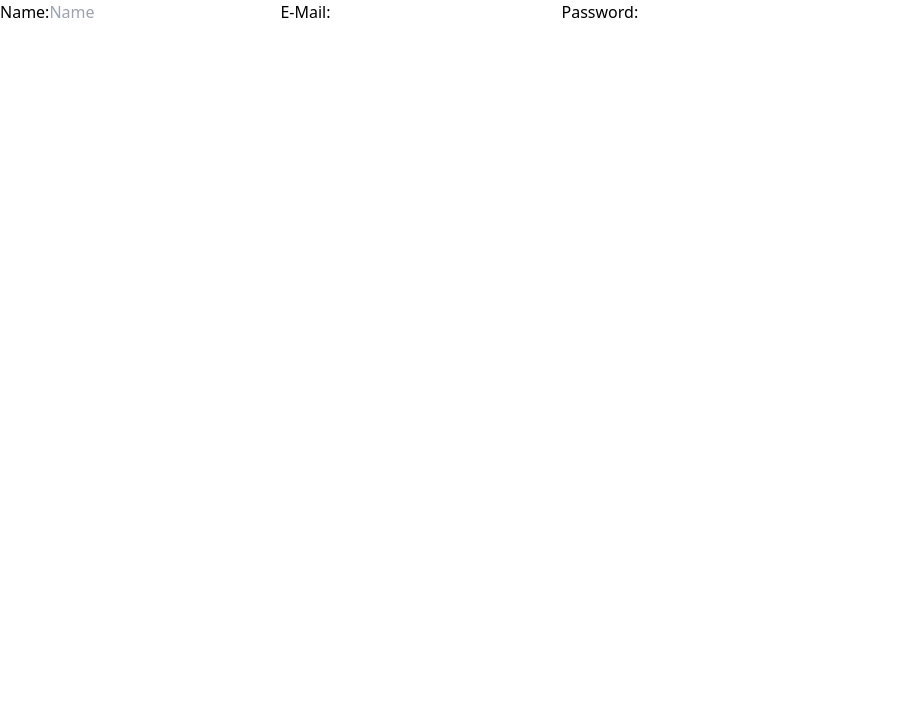
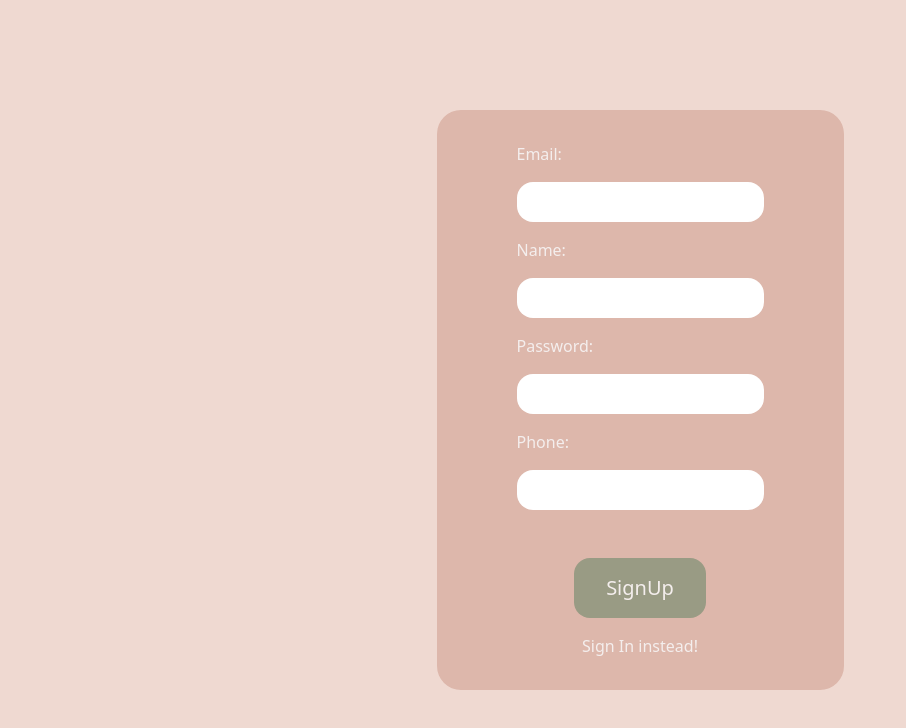
Before and after one commit to harshita-priya1/just-do-it, a React (Create React App) app: page /signup in a window 1280 px wide. Shown: the top 728 px of the page, without its empty margins (0-906 px from the left). Built offline with nearby package versions, Linux system fonts and the light colour scheme.

Commit message:
added pages

```diff
--- a/package.json
+++ b/package.json
@@ -8,6 +8,7 @@
     "@testing-library/user-event": "^13.5.0",
     "react": "^18.2.0",
     "react-dom": "^18.2.0",
+    "react-router-dom": "^6.14.2",
     "react-scripts": "5.0.1",
     "web-vitals": "^2.1.4"
   },
--- a/src/App.js
+++ b/src/App.js
@@ -1,11 +1,21 @@
-import './App.css';
-import SignUp from './pages/SignUp';
+import "./App.css";
+import { BrowserRouter as Router, Routes, Route } from "react-router-dom";
+
+import SignUp from "./pages/SignUp";
+import SignIn from "./pages/SignIn";
+import Home from "./pages/Home";
 
 function App() {
   return (
-    <div className="">
-      <SignUp/>
-    </div>
+    <Router>
+      <div>
+        <Routes>
+          <Route path="/" element={<SignIn />} />
+          <Route path="/signup" element={<SignUp />} />
+          <Route path="/home" element={<Home />} />
+        </Routes>
+      </div>
+    </Router>
   );
 }
 
--- a/src/pages/Home.js
+++ b/src/pages/Home.js
@@ -0,0 +1,47 @@
+import React, { useEffect, useState } from "react";
+
+export default function Home() {
+  const [todos, setTodos] = useState([]);
+  useEffect(() => {
+    const token = localStorage.getItem("token");
+    const user = JSON.parse(localStorage.getItem("user"));
+    const userId = user._id;
+    const getTodos = async () => {
+      try {
+        let response = await fetch(
+          `http://localhost:3000/todo/get?userId=${userId}`,
+          {
+            method: "GET",
+            headers: {
+              Authorization: `Bearer ${token}`,
+            },
+          }
+        );
+        response = await response.json();
+        console.log(response);
+        if (response.status === 200) {
+          setTodos(response.data);
+          //   console.log(response.data);
+        } else {
+          console.log(response);
+        }
+      } catch (error) {
+        alert(error);
+        console.log(error);
+      }
+    };
+    getTodos();
+    // console.log(todos);
+  }, []);
+  return (
+    <div>
+      <ul>
+        {todos
+          ? todos.map((i) => {
+              return <li key={i._id}>{i.content}</li>;
+            })
+          : null}
+      </ul>
+    </div>
+  );
+}
--- a/src/pages/SignIn.js
+++ b/src/pages/SignIn.js
@@ -0,0 +1,92 @@
+import React, { useState } from "react";
+import { useNavigate } from "react-router-dom";
+
+export default function SignIn() {
+  const [user, setUser] = useState({
+    email: "",
+    password: "",
+  });
+  const navigate = useNavigate();
+
+  const toSignUp = () => {
+    // Navigate to the About page when the button is clicked
+    navigate("/signup");
+  };
+
+  const onSignin = async (e) => {
+    e.preventDefault();
+    const email = user.email;
+    const password = user.password;
+    try {
+      const response = await fetch("http://localhost:3000/user/signin", {
+        method: "POST",
+        headers: {
+          "Content-Type": "application/json",
+        },
+        body: JSON.stringify({ email, password }),
+      });
+
+      const data = await response.json();
+
+      // Check if sign-in was successful
+      if (data.status === "SUCCESS") {
+        // Save user details in cookies
+        localStorage.setItem("user", JSON.stringify(data.data.user));
+        localStorage.setItem("token", data.data.token);
+
+        // Navigate to /sharito page
+
+        navigate("/home", { replace: true });
+        // history.replace("/home");
+      } else {
+        console.error("Sign-in failed:", data.message);
+        alert(data.message);
+      }
+    } catch (error) {
+      console.error("Error signing in:", error);
+      alert(error);
+    }
+  };
+
+  return (
+    <div className="flex items-center justify-center h-screen bg-[#EFD9D1]">
+      <div className="flex flex-col gap-4 p-8 pl-20 pr-20 rounded-3xl  bg-[#DDB7AB]">
+        <label className="text-[#F4EEED]" htmlFor="email">
+          Email:
+        </label>
+        <input
+          type="email"
+          name="email"
+          id="email"
+          value={user.email}
+          onChange={(e) => setUser({ ...user, email: e.target.value })}
+          className="text-black rounded-2xl p-2"
+        />
+        <label className="text-[#F4EEED]" htmlFor="password">
+          Password:
+        </label>
+        <input
+          type="password"
+          name="password"
+          id="password"
+          value={user.password}
+          onChange={(e) => setUser({ ...user, password: e.target.value })}
+          className="text-black rounded-2xl p-2"
+        />
+        <button
+          onClick={onSignin}
+          type="submit"
+          className="text-xl text-[#F4EEED] bg-[#999B84] mt-8 p-4 pl-8 pr-8 self-center rounded-2xl"
+        >
+          SignIn
+        </button>
+        <div
+          onClick={toSignUp}
+          className="text-[#F4EEED] text-center hover:text-[#999B84] hover:underline cursor-pointer"
+        >
+          Sign Up here!
+        </div>
+      </div>
+    </div>
+  );
+}
--- a/src/pages/SignUp.js
+++ b/src/pages/SignUp.js
@@ -1,20 +1,115 @@
 import React, { useState } from "react";
+import { useNavigate } from "react-router-dom";
 
-const SignUp = () => {
-  const [name, setName] = useState("");
-  const [mail, setMail] = useState("");
-  const [password, setPassword] = useState("");
+export default function SignUp() {
+  const [user, setUser] = useState({
+    email: "",
+    name: "",
+    password: "",
+    phone: "",
+  });
+  const navigate = useNavigate();
+
+  const toSignIn = () => {
+    // Navigate to the About page when the button is clicked
+    navigate("/");
+  };
+  const onSignup = async (e) => {
+    e.preventDefault();
+    const email = user.email;
+    const password = user.password;
+    const name = user.name;
+    const phone = user.phone;
+    try {
+      const response = await fetch("http://localhost:3000/user/signup", {
+        method: "POST",
+        headers: {
+          "Content-Type": "application/json",
+        },
+        body: JSON.stringify({ email, password, name, phone }),
+      });
+
+      const data = await response.json();
+
+      // Check if sign-in was successful
+      if (data.status === "SUCCESS") {
+        // Save user details in cookies
+        localStorage.setItem("user", JSON.stringify(data.data.user));
+        localStorage.setItem("token", data.data.token);
+
+        // Navigate to /sharito page
+        navigate("/home", { replace: true });
+      } else {
+        console.error("Sign-up failed:", data.message);
+        alert(data.message);
+      }
+    } catch (error) {
+      console.error("Error signing up:", error);
+      alert(error);
+    }
+  };
 
   return (
-    <div>
-      <label>Name:</label>
-      <input type="text" value={name} placeholder="Name" />
-      <label>E-Mail:</label>
-      <input type="text" value={name} />
-      <label>Password:</label>
-      <input type="password" value={name} className="text-black" />
+    <div className="flex items-center justify-center h-screen bg-[#EFD9D1]">
+      <div className="flex flex-col gap-4 p-8 pl-20 pr-20 rounded-3xl  bg-[#DDB7AB]">
+        <label className="text-[#F4EEED]" htmlFor="email">
+          Email:
+        </label>
+        <input
+          type="email"
+          name="email"
+          id="email"
+          value={user.email}
+          onChange={(e) => setUser({ ...user, email: e.target.value })}
+          className="text-black rounded-2xl p-2"
+        />
+        <label className="text-[#F4EEED]" htmlFor="name">
+          Name:
+        </label>
+        <input
+          type="text"
+          name="name"
+          id="name"
+          value={user.name}
+          onChange={(e) => setUser({ ...user, name: e.target.value })}
+          className="text-black rounded-2xl p-2"
+        />
+        <label className="text-[#F4EEED]" htmlFor="password">
+          Password:
+        </label>
+        <input
+          type="password"
+          name="password"
+          id="password"
+          value={user.password}
+          onChange={(e) => setUser({ ...user, password: e.target.value })}
+          className="text-black rounded-2xl p-2"
+        />
+        <label className="text-[#F4EEED]" htmlFor="phone">
+          Phone:
+        </label>
+        <input
+          type="text"
+          name="phone"
+          id="phone"
+          value={user.phone}
+          onChange={(e) => setUser({ ...user, phone: e.target.value })}
+          className="text-black rounded-2xl p-2"
+        />
+        <button
+          onClick={onSignup}
+          type="submit"
+          className="text-xl text-[#F4EEED] bg-[#999B84] mt-8 p-4 pl-8 pr-8 self-center rounded-2xl"
+        >
+          SignUp
+        </button>
+        <div
+          onClick={toSignIn}
+          className="text-[#F4EEED] text-center hover:text-[#999B84] hover:underline cursor-pointer"
+        >
+          Sign In instead!
+        </div>
+      </div>
     </div>
   );
-};
-
-export default SignUp;
+}
```
Also changed, not shown: 1 other file (tests, documents, lock files or other folders).
